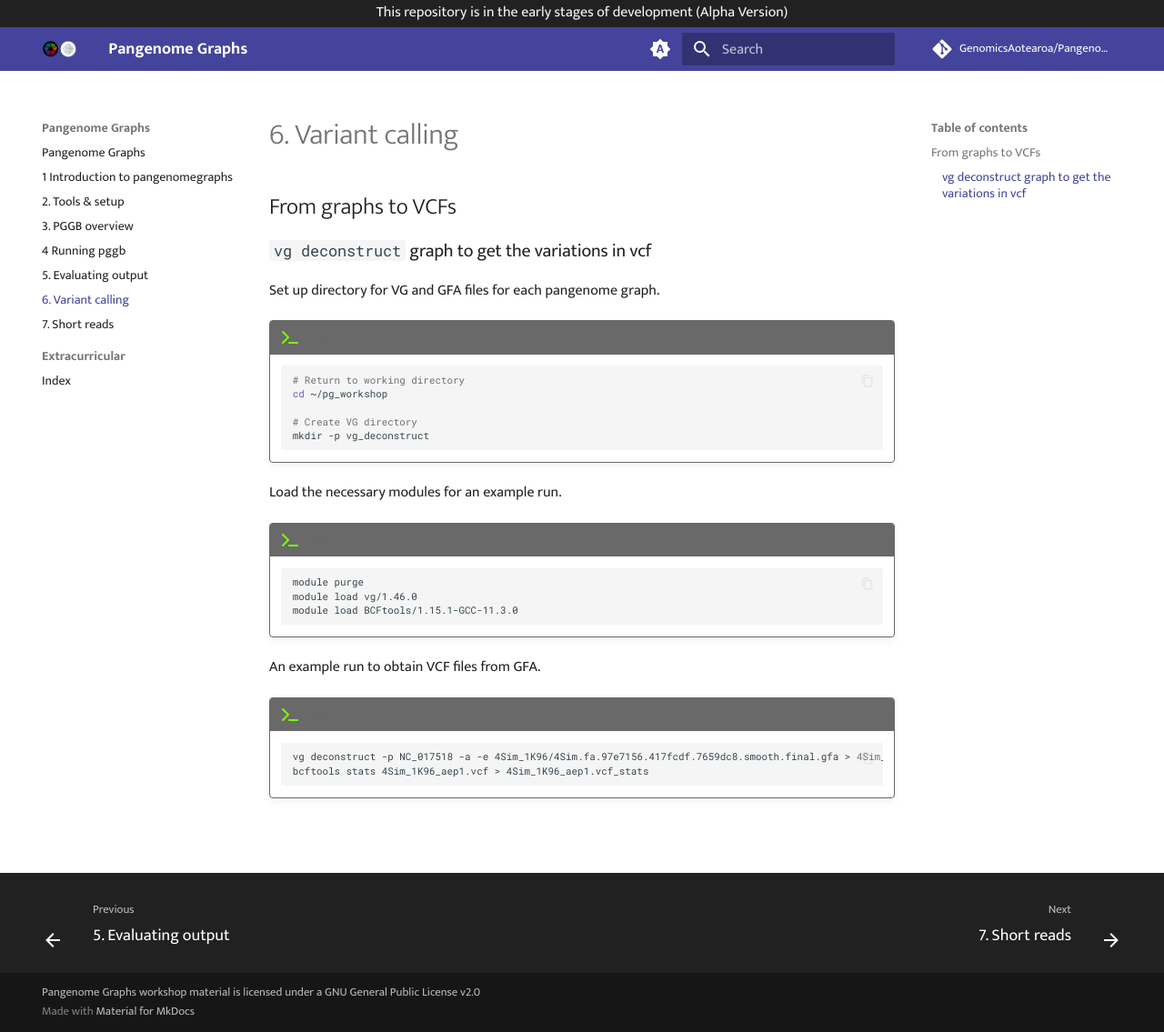
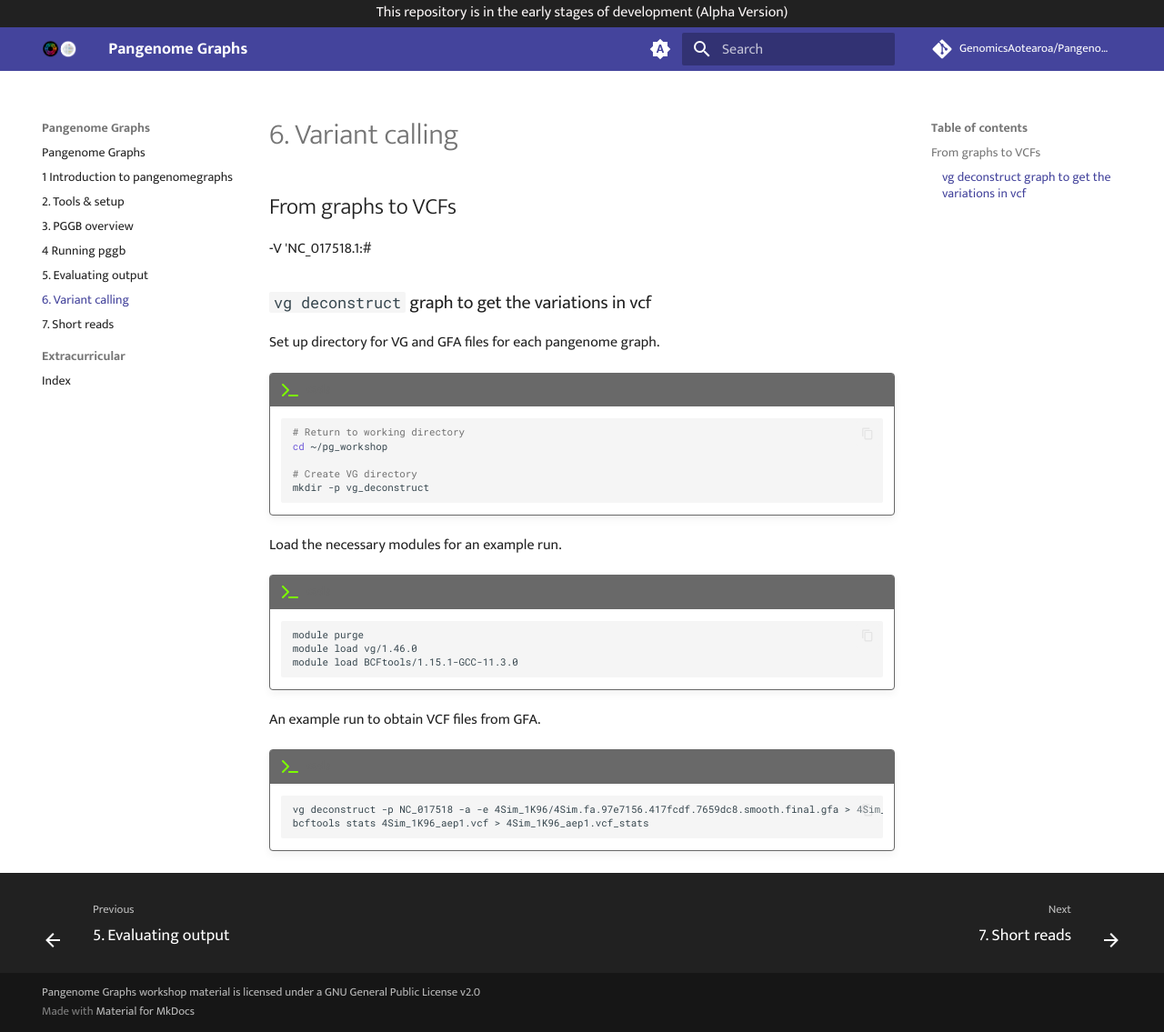
Before and after one commit to GenomicsAotearoa/Pangenome-Graphs-Workshop, an MkDocs documentation site: the page built from docs/6_Variant_calling.md, in a window 1280 px wide and 1135 px high. Shown: the whole window at 91% size. Built offline with MkDocs 1.6.1 and Material for MkDocs 9.7.7, drawn with Linux system fonts in a browser that asks for light colours; comment, search, counter and statistics services are not loaded.

Commit message:
Update 6_Variant_calling.md

```diff
--- a/docs/6_Variant_calling.md
+++ b/docs/6_Variant_calling.md
@@ -1,6 +1,8 @@
 # 6. Variant calling
 
 ## From graphs to VCFs
+
+-V 'NC_017518.1:#
 
 
 ### `vg deconstruct` graph to get the variations in vcf
```
